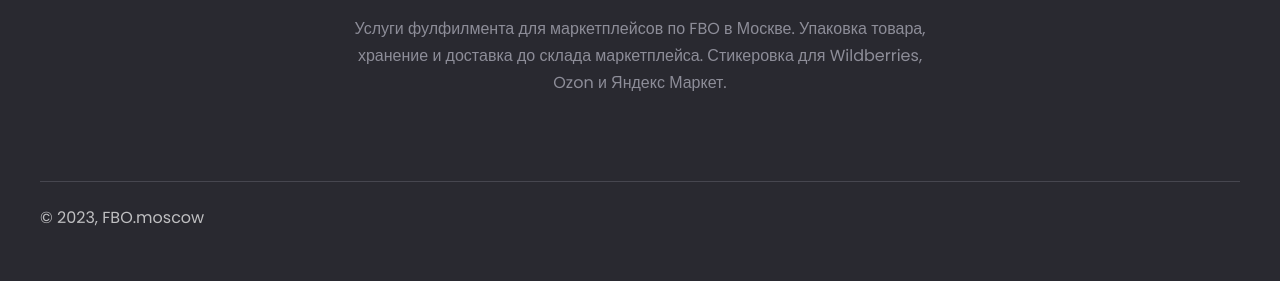
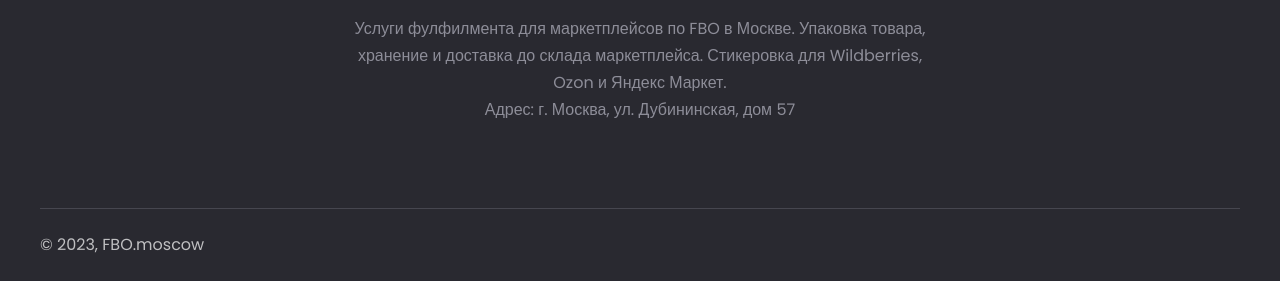
Before and after one commit to fulexpro/fbo-site, a plain HTML site: page index.html in a window 1280 px wide. Shown: the part 4581-4862 px from the top of the page. Before the commit the page ends 4834 px from the top, so only its background shows below. Drawn offline with Linux system fonts and the light colour scheme.

Commit message:
Добавил адрес офиса

```diff
--- a/index.html
+++ b/index.html
@@ -531,7 +531,9 @@
                                     <div class="logo">
                                         <a href="index.html"><img src="assets/img/logo/w_logo.png" alt=""></a>
                                     </div>
-                                    <p>Услуги фулфилмента для маркетплейсов по FBO в Москве. Упаковка товара, хранение и доставка до склада маркетплейса. Стикеровка для Wildberries, Ozon и Яндекс Маркет.</p>
+                                    <p>Услуги фулфилмента для маркетплейсов по FBO в Москве. Упаковка товара, хранение и доставка до склада маркетплейса. Стикеровка для Wildberries, Ozon и Яндекс Маркет.
+									</br>Адрес: г. Москва, ул. Дубининская, дом 57
+									</p>
                                 </div>
                             </div>
                         </div>
```
